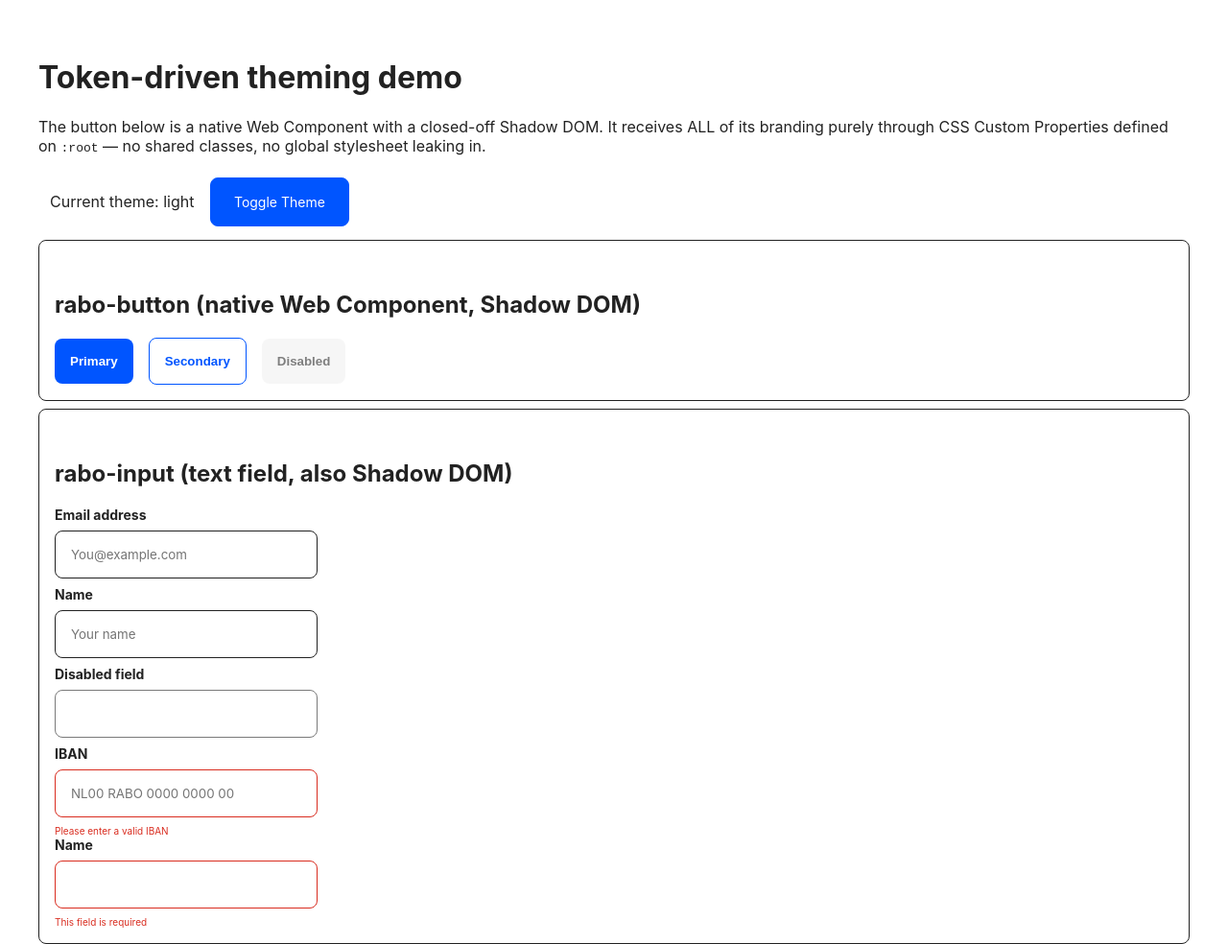
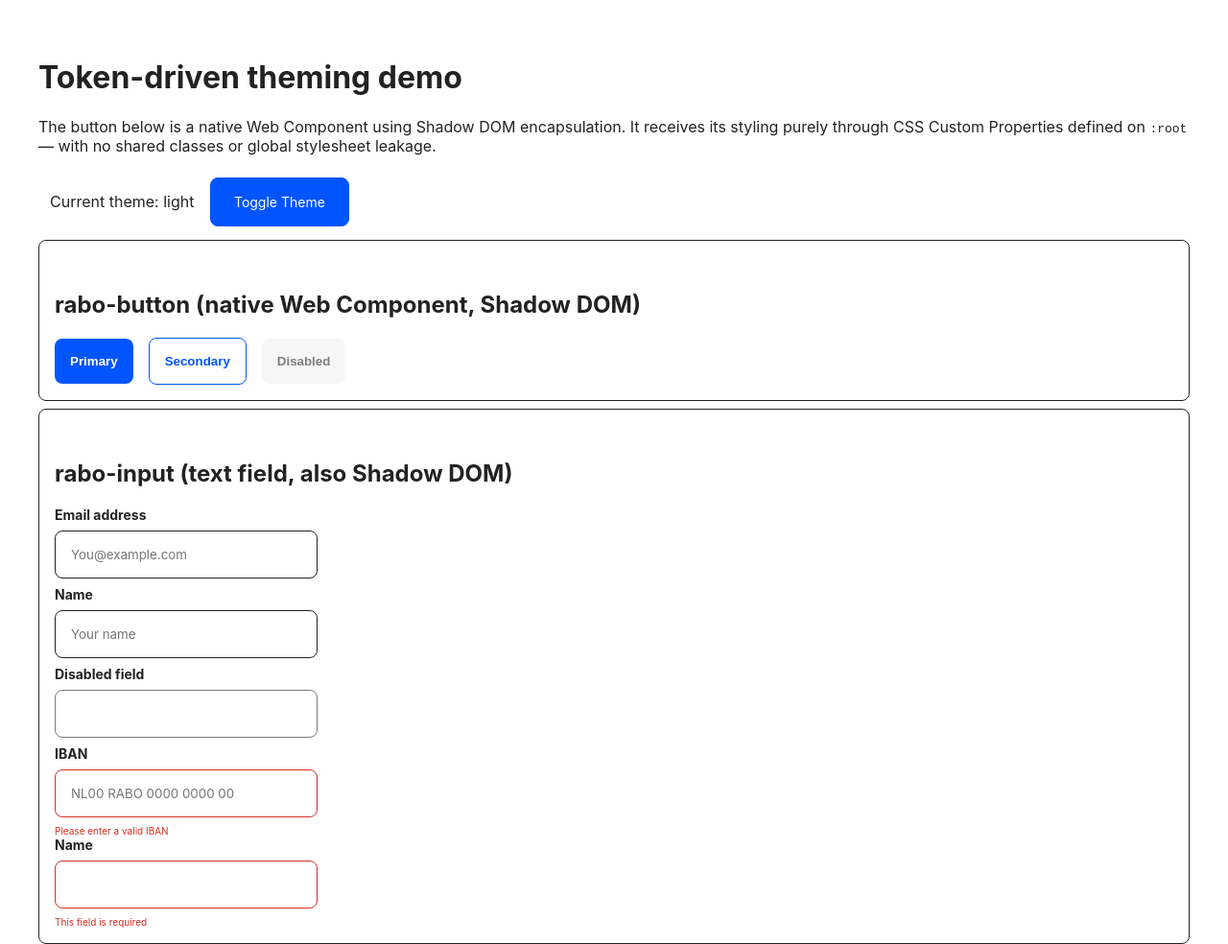
Before and after one commit to MSaeedNajafi/design-system-poc, a website built with Vite: page index.html in a window 1280 px wide. Shown: the top 984 px of the page at 96% size. Built offline with nearby package versions, Linux system fonts and the light colour scheme.

```diff
--- a/index.html
+++ b/index.html
@@ -16,10 +16,9 @@
   <body>
     <h1>Token-driven theming demo</h1>
     <p>
-      The button below is a native Web Component with a closed-off Shadow DOM.
-      It receives ALL of its branding purely through CSS Custom Properties
-      defined on <code>:root</code> — no shared classes, no global stylesheet
-      leaking in.
+      The button below is a native Web Component using Shadow DOM encapsulation.
+      It receives its styling purely through CSS Custom Properties defined on
+      <code>:root</code> — with no shared classes or global stylesheet leakage.
     </p>
 
     <div class="theme-switcher">
```
